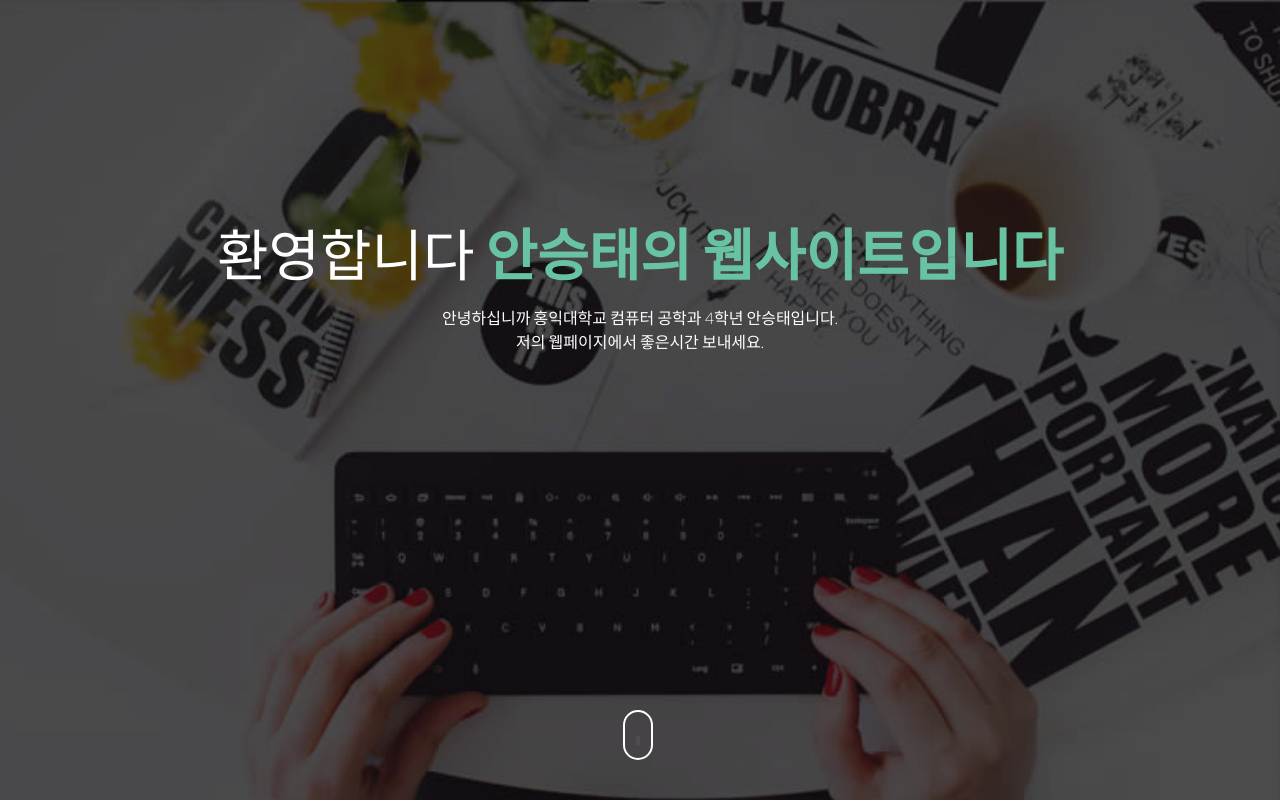
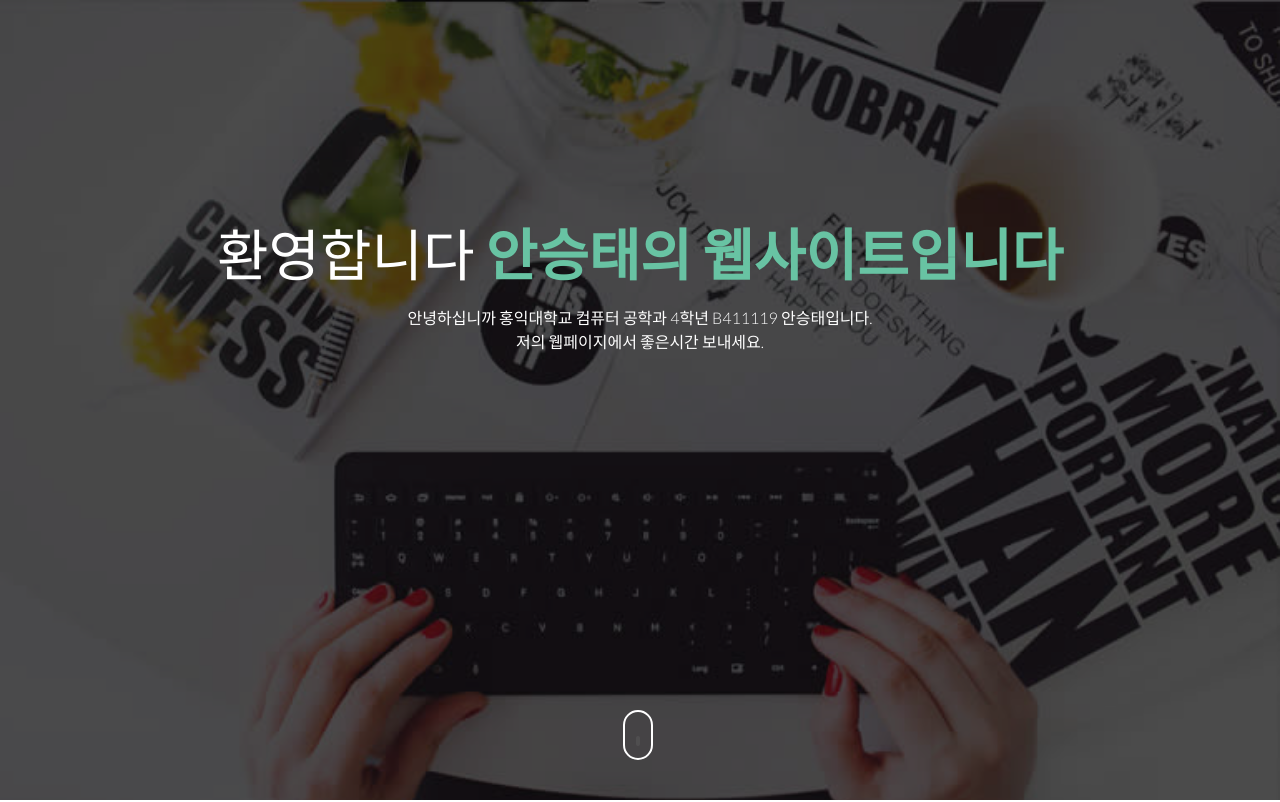
Before and after one commit to asng123/HW, a plain HTML site: page active/index.html in a window 1280 px wide. Shown: the top 802 px of the page. Drawn offline with Linux system fonts and the light colour scheme.

Commit message:
Update index.html

```diff
--- a/active/index.html
+++ b/active/index.html
@@ -40,7 +40,7 @@
 					<div class="logo"><a href=""><img src="images/logo.jpg" alt=""></a></div>
 					<div class="st-header-title">
 						<h2>환영합니다 <span>안승태의 웹사이트입니다</span></h2>
-						<p>안녕하십니까 홍익대학교 컴퓨터 공학과 4학년 안승태입니다. <br /> 저의 웹페이지에서 좋은시간 보내세요.</p>
+						<p>안녕하십니까 홍익대학교 컴퓨터 공학과 4학년 B411119 안승태입니다. <br /> 저의 웹페이지에서 좋은시간 보내세요.</p>
 					</div>
 				</div>
 			</div>
```
